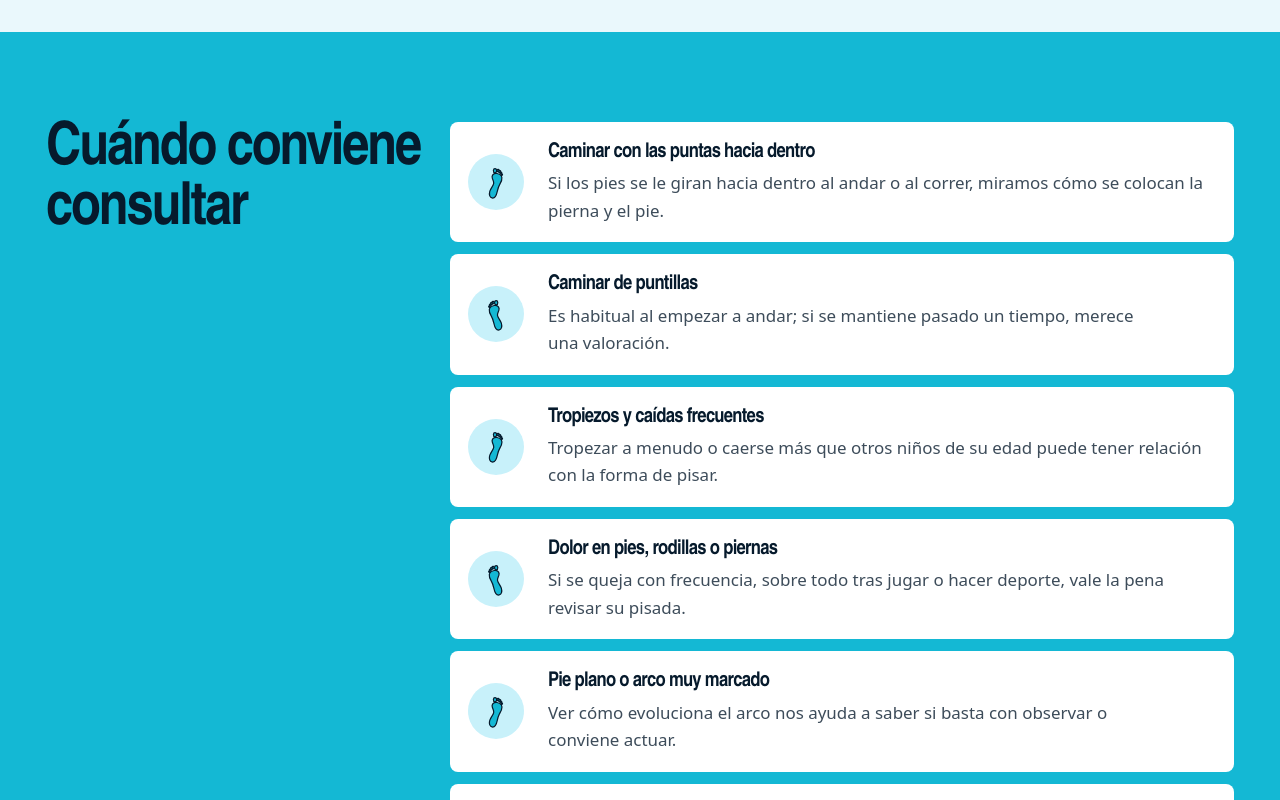
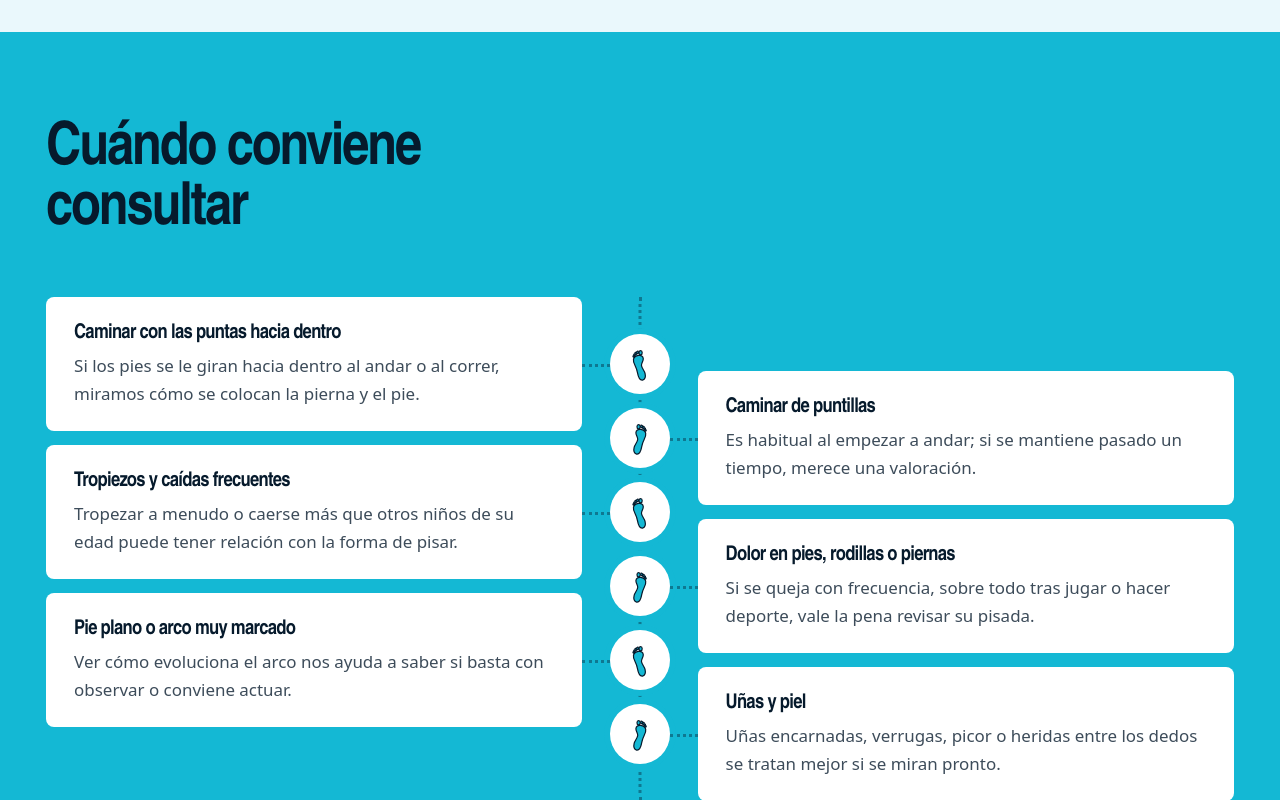
Before and after one commit to NataliaaJN/valdepodo, a Nuxt app: page /servicios/podologia-infantil in a window 1280 px wide. Shown: the part 2080-2880 px from the top of the page. Built offline with nearby package versions, Linux system fonts and the light colour scheme.

Commit message:
Servicios: «Cuándo conviene consultar» como camino de pasos, con huellas izquierda/derecha sobre una línea central y tarjetas alternadas
Co-Authored-By: Claude Sonnet 5.5 <noreply@anthropic.com>

```diff
--- a/app/pages/servicios/podologia-infantil.vue
+++ b/app/pages/servicios/podologia-infantil.vue
@@ -51,21 +51,30 @@ const [gait, arch, toes, shoe] = kids.assessments
     </ServiceSection>
 
     <section class="consult chapter-blue section-clip" aria-labelledby="kids-consult-title" data-nav-theme="bone">
-      <div class="container-wide consult__grid">
+      <div class="container-wide">
         <h2 id="kids-consult-title" v-reveal class="consult__title">{{ kids.consultTitle }}</h2>
-        <ul class="consult__list" role="list">
-          <li v-for="(c, i) in kids.consult" :key="c.title" v-reveal="i % 3" class="consult__item">
-            <span class="consult__mark" aria-hidden="true">
-              <svg viewBox="0 0 112 256" class="consult__foot" :class="{ 'consult__foot--left': i % 2 }">
+        <ol class="path" role="list">
+          <li
+            v-for="(c, i) in kids.consult"
+            :key="c.title"
+            v-reveal
+            class="step"
+            :class="i % 2 ? 'step--right' : 'step--left'"
+            :style="{ '--i': i }"
+          >
+            <span class="step__mark" aria-hidden="true">
+              <svg viewBox="0 0 112 256" class="step__foot">
                 <g style="--fp-fill: var(--color-primary); --fp-stroke: var(--color-ink)">
-                  <Footprint :side="i % 2 ? 'left' : 'right'" variant="both" :stroke-width="9" />
+                  <Footprint :side="i % 2 ? 'right' : 'left'" variant="both" :stroke-width="9" />
                 </g>
               </svg>
             </span>
-            <h3 class="consult__name">{{ c.title }}</h3>
-            <p class="consult__text">{{ c.text }}</p>
+            <div class="step__card">
+              <h3 class="step__name">{{ c.title }}</h3>
+              <p class="step__text">{{ c.text }}</p>
+            </div>
           </li>
-        </ul>
+        </ol>
       </div>
     </section>
 
@@ -181,86 +190,133 @@ const [gait, arch, toes, shoe] = kids.assessments
   }
 }
 
-/* ---------- Banda de motivos de consulta ----------
-   Fondo cyan de marca; el contenido va en filas blancas (tinta sobre blanco: contraste alto), con el título
-   en una columna a la izquierda. Las huellas alternan pie derecho e izquierdo, como pasos. */
+/* ---------- Banda de motivos de consulta: camino de pasos ----------
+   Sobre el cyan de marca, una línea de puntos central con una huella por motivo: pie izquierdo → tarjeta a la
+   izquierda, pie derecho → tarjeta a la derecha, cada una media fila más abajo que la anterior (como al caminar).
+   Los bordes exteriores de las dos columnas coinciden con los del contenedor. En móvil, el camino pasa a la izquierda. */
 .consult {
   padding-block: clamp(3.5rem, 7vw, 6rem);
-}
-.consult__grid {
-  display: grid;
-  grid-template-columns: minmax(0, 1fr);
-  gap: clamp(1.75rem, 4vw, 3rem);
+  --mark: 3rem;
 }
 .consult__title {
   max-width: 14ch;
   font-size: var(--text-display-m);
   line-height: var(--text-display-m--line-height);
 }
-.consult__list {
+.path {
+  position: relative;
   display: grid;
-  gap: 0.75rem;
+  gap: 0.875rem;
+  margin-top: clamp(2rem, 5vw, 3.5rem);
+  padding-left: calc(var(--mark) + 1rem);
 }
-.consult__item {
+.path::before {
+  content: '';
+  position: absolute;
+  top: 0;
+  bottom: 0;
+  left: calc(var(--mark) / 2);
+  border-left: 3px dotted rgb(6 26 44 / 0.4);
+}
+.step {
+  position: relative;
+}
+.step__mark {
+  position: absolute;
+  top: 50%;
+  left: calc(-1 * (var(--mark) + 1rem));
   display: grid;
-  grid-template-columns: auto minmax(0, 1fr);
-  column-gap: 1rem;
-  align-items: center;
-  padding: 1rem 1.25rem 1rem 1rem;
+  place-items: center;
+  width: var(--mark);
+  height: var(--mark);
+  translate: 0 -50%;
+  border-radius: 50%;
+  background: var(--color-white);
+  box-shadow: 0 0 0 6px var(--color-primary);
+}
+.step__foot {
+  width: 0.95rem;
+}
+.step--left .step__foot {
+  rotate: -10deg;
+}
+.step--right .step__foot {
+  rotate: 10deg;
+}
+.step__card {
+  padding: 1.125rem 1.25rem 1.25rem;
   border-radius: var(--radius-l);
   background: var(--color-white);
   transition: translate var(--dur-base) var(--ease-out-soft);
 }
-.consult__mark {
-  grid-row: span 2;
-  display: grid;
-  place-items: center;
-  width: 3rem;
-  height: 3rem;
-  border-radius: 50%;
-  background: var(--color-cyan-light);
-}
-.consult__foot {
-  width: 0.95rem;
-  rotate: 12deg;
-}
-.consult__foot--left {
-  rotate: -12deg;
-}
-.consult__name {
+.step__name {
   font-size: var(--text-body-l);
   font-weight: 600;
   line-height: 1.25;
   color: var(--color-ink);
 }
-.consult__text {
-  margin-top: 0.25rem;
+.step__text {
+  margin-top: 0.375rem;
   color: var(--color-text-secondary);
 }
+
 @media (min-width: 1024px) {
-  .consult__grid {
-    grid-template-columns: repeat(12, minmax(0, 1fr));
-    column-gap: 1.5rem;
-    align-items: start;
+  .consult {
+    --mark: 3.75rem;
+    --path-gap: clamp(5rem, 9vw, 8rem);
   }
-  .consult__title {
-    grid-column: 1 / span 4;
+  .path {
+    grid-template-columns: repeat(2, minmax(0, 1fr));
+    column-gap: var(--path-gap);
+    row-gap: 0.875rem;
+    grid-auto-rows: minmax(3.75rem, auto);
+    padding-left: 0;
   }
-  .consult__list {
-    grid-column: 5 / span 8;
+  .path::before {
+    left: 50%;
+    translate: -1.5px 0;
   }
-  .consult__item {
-    padding: 1.125rem 1.75rem 1.125rem 1.125rem;
-    column-gap: 1.5rem;
+  .step {
+    grid-row: calc(var(--i) + 1) / span 2;
   }
-  .consult__mark {
-    width: 3.5rem;
-    height: 3.5rem;
+  .step--left {
+    grid-column: 1;
+  }
+  .step--right {
+    grid-column: 2;
+  }
+  .step__card {
+    height: 100%;
+    display: flex;
+    flex-direction: column;
+    justify-content: center;
+    padding: 1.25rem 1.75rem;
+  }
+  /* Huella sobre la línea central, con un hilo de puntos hasta la tarjeta */
+  .step--left .step__mark {
+    left: auto;
+    right: calc(-1 * (var(--path-gap) / 2 + var(--mark) / 2));
+  }
+  .step--right .step__mark {
+    left: calc(-1 * (var(--path-gap) / 2 + var(--mark) / 2));
+  }
+  .step__card::after {
+    content: '';
+    position: absolute;
+    top: 50%;
+    width: calc(var(--path-gap) / 2 - var(--mark) / 2);
+    border-top: 3px dotted rgb(6 26 44 / 0.4);
+  }
+  .step--left .step__card::after {
+    left: 100%;
+  }
+  .step--right .step__card::after {
+    right: 100%;
   }
 }
 
 @media (hover: hover) and (pointer: fine) {
-  .consult__item:hover {
+  .step:hover .step__card {
     translate: 0 -2px;
   }
   .tile:hover {
@@ -269,7 +325,7 @@ const [gait, arch, toes, shoe] = kids.assessments
 }
 @media (prefers-reduced-motion: reduce) {
   .tile,
-  .consult__item {
+  .step__card {
     transition: none;
   }
 }
```
